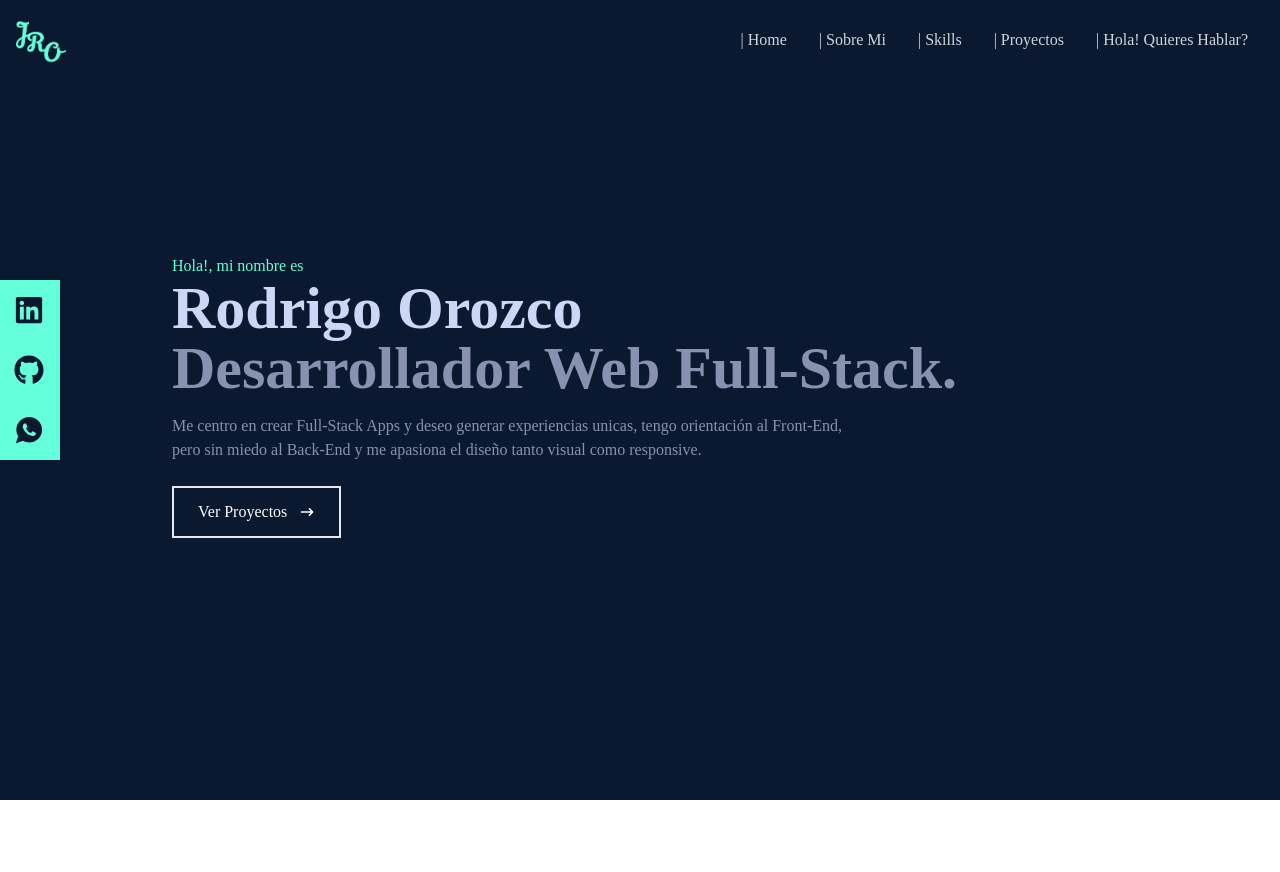
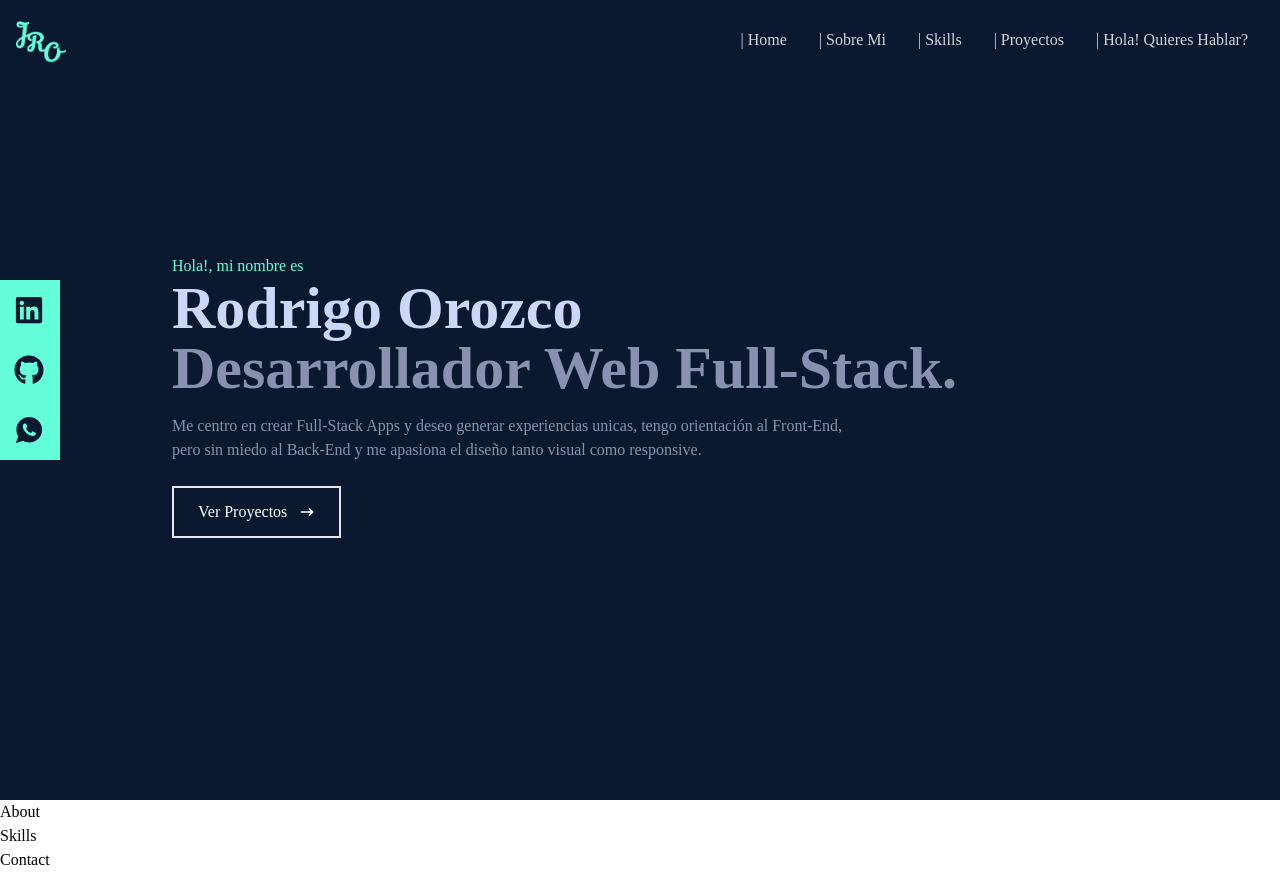
Before and after one commit to RodriOrozco/Portafolio, a React (Create React App) app: page / in a window 1280 px wide. Before the commit the page ends 800 px from the top, so only its background shows below. Built offline with nearby package versions, Linux system fonts and the light colour scheme.

Commit message:
render components in app

```diff
--- a/src/App.js
+++ b/src/App.js
@@ -1,12 +1,18 @@
 import React from "react";
+import About from "./components/About";
 import Home from "./components/Home";
 import NavBar from "./components/NavBar";
+import Skills from "./components/Skills";
+import Contact from "./components/Contact";
 
 function App() {
   return (
     <div>
       <NavBar />
       <Home />
+      <About />
+      <Skills />
+      <Contact />
     </div>
   );
 }
--- a/src/components/About/index.jsx
+++ b/src/components/About/index.jsx
@@ -0,0 +1,11 @@
+import React from "react";
+
+const About = () => {
+  return (
+    <div>
+      <h1>About</h1>
+    </div>
+  );
+};
+
+export default About;
--- a/src/components/Contact/index.jsx
+++ b/src/components/Contact/index.jsx
@@ -0,0 +1,11 @@
+import React from "react";
+
+const Contact = () => {
+  return (
+    <div>
+      <h1>Contact</h1>
+    </div>
+  );
+};
+
+export default Contact;
--- a/src/components/Skills/index.jsx
+++ b/src/components/Skills/index.jsx
@@ -0,0 +1,11 @@
+import React from "react";
+
+const Skills = () => {
+  return (
+    <div>
+      <h1>Skills</h1>
+    </div>
+  );
+};
+
+export default Skills;
--- a/src/components/Work/index.jsx
+++ b/src/components/Work/index.jsx
@@ -0,0 +1,11 @@
+import React from "react";
+
+const Work = () => {
+  return (
+    <div>
+      <h1>work</h1>
+    </div>
+  );
+};
+
+export default Work;
```
